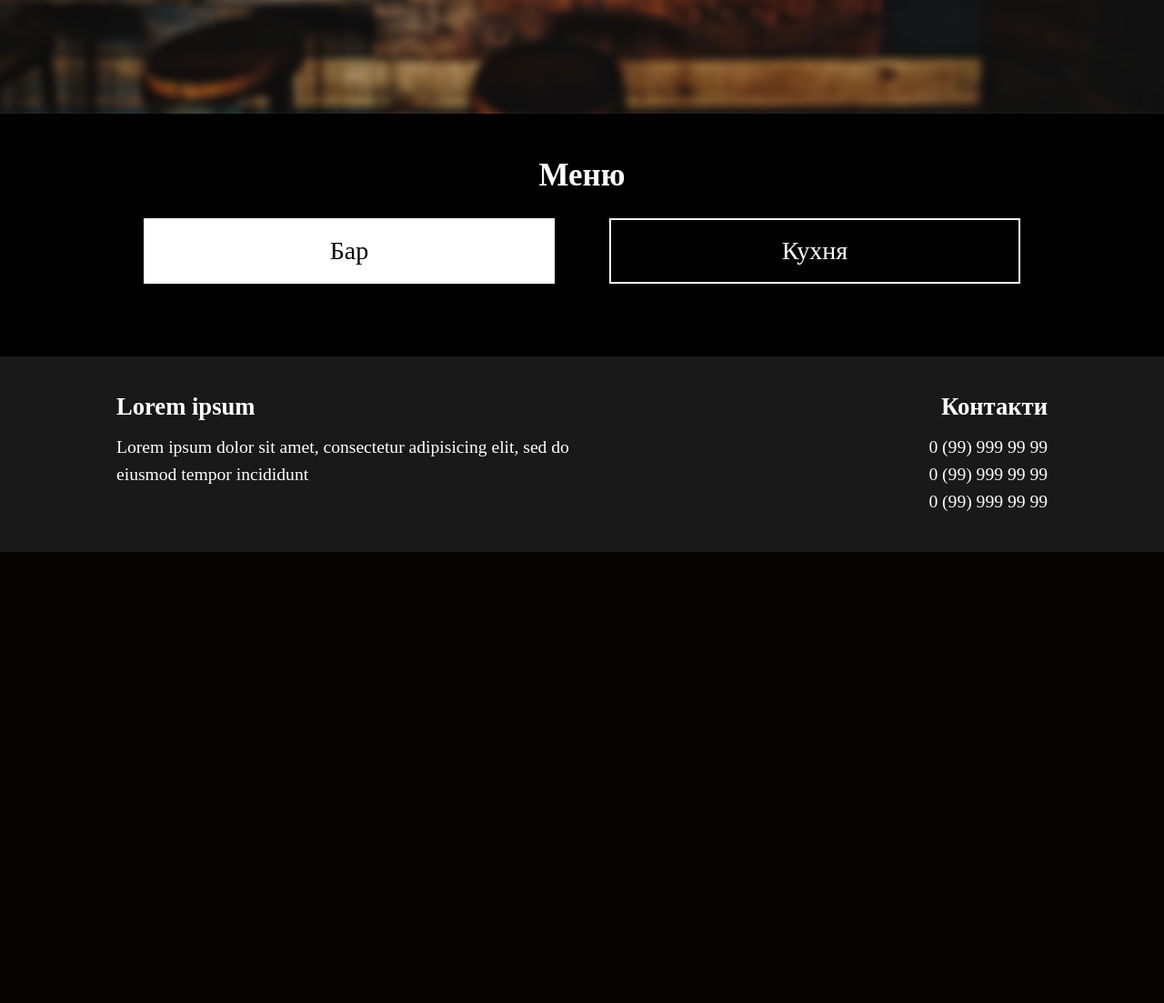
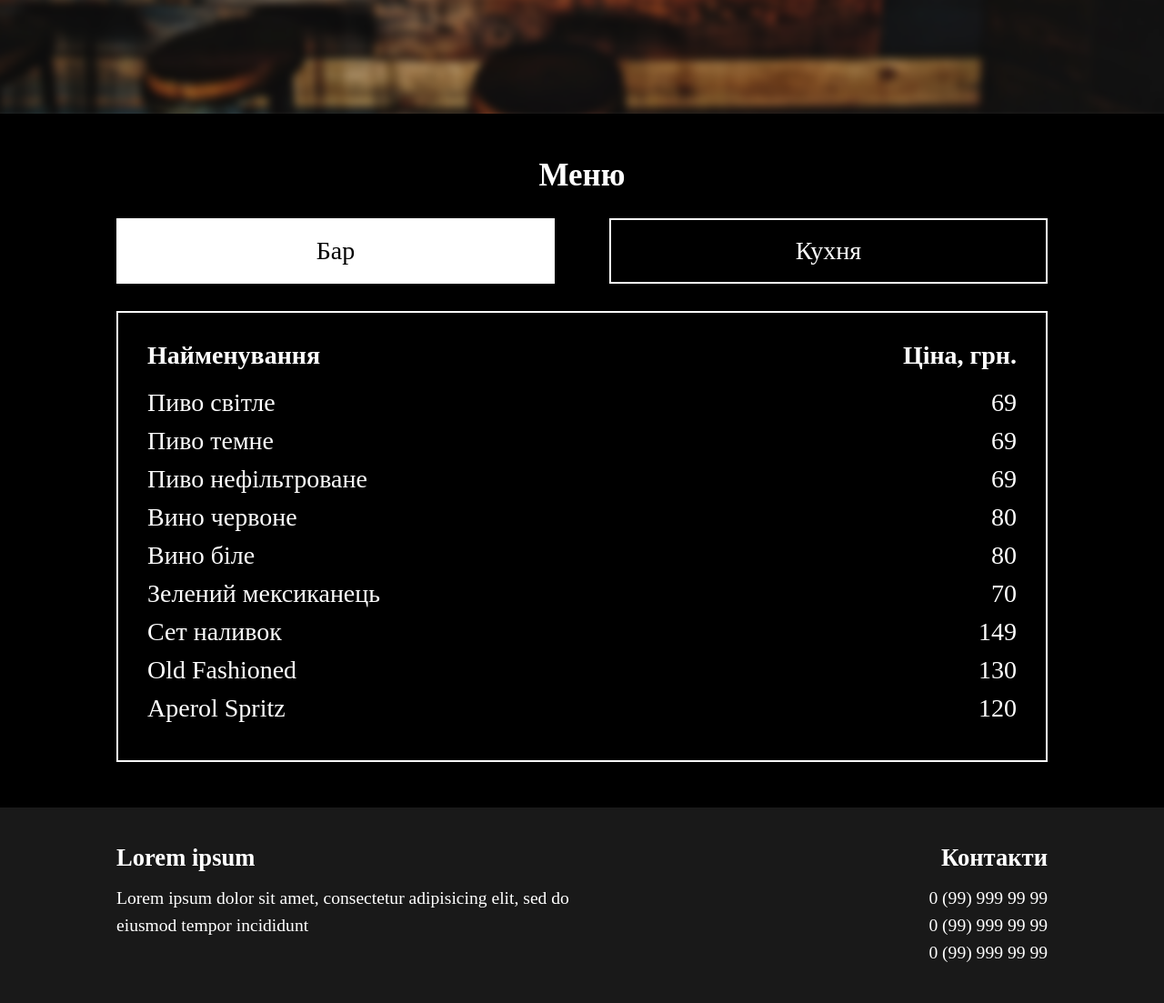
Before and after one commit to trofim0904/WebSiteForRestaurant, a PHP site: page /menu.html in a window 1280 px wide. Shown: the part 675-1778 px from the top of the page at 91% size. Before the commit the page ends 1282 px from the top, so only its background shows below. Run offline with PHP 8.4, Linux system fonts and the light colour scheme; some web fonts are replaced.

Commit message:
add menu

```diff
--- a/menu.html
+++ b/menu.html
@@ -36,17 +36,106 @@
         <div class="menu container">
             <h2 id="menutitle">Меню</h2>
             <div class="menu-types">
-                <div id="bar_button" class="menu-type type-active" onclick="bar_active()">Бар</div>
-                <div id="kitchen_button" class="menu-type" onclick="kitchen_active()" >Кухня</div>
+                <div id="bar_button" class="menu-type type-active" onclick="bar_active()" style="margin-left: 0;">Бар</div>
+                <div id="kitchen_button" class="menu-type" onclick="kitchen_active()"  style="margin-right: 0;">Кухня</div>
             </div>
             <div id="bar_menu" class="chosen-menu chosen-active">
                 <table>
-
+                    <thead>
+                        <tr>
+                            <th style="text-align: left;">Найменування</th>
+                            <th style="text-align: right;">Ціна, грн.</th>
+                        </tr>
+                    </thead>
+                    <tbody>
+                        <tr>
+                            <td>Пиво світле</td>
+                            <td class="price">69</td>
+                        </tr>
+                         <tr>
+                            <td>Пиво темне</td>
+                            <td class="price">69</td>
+                        </tr>
+                        <tr>
+                            <td>Пиво нефільтроване</td>
+                            <td class="price">69</td>
+                        </tr>
+                        <tr>
+                            <td>Вино червоне</td>
+                            <td class="price">80</td>
+                        </tr>
+                        <tr>
+                            <td>Вино біле</td>
+                            <td class="price">80</td>
+                        </tr>
+                        <tr>
+                            <td>Зелений мексиканець</td>
+                            <td class="price">70</td>
+                        </tr>
+                        <tr>
+                            <td>Сет наливок</td>
+                            <td class="price">149</td>
+                        </tr>
+                        <tr>
+                            <td>Old Fashioned</td>
+                            <td class="price">130</td>
+                        </tr>
+                        <tr>
+                            <td>Aperol Spritz</td>
+                            <td class="price">120</td>
+                        </tr>
+                    </tbody>
                 </table>
             </div>
             <div id="kitchen_menu" class="chosen-menu">
                 <table>
-
+                    <thead>
+                        <tr>
+                            <th style="text-align: left;">Найменування</th>
+                            <th style="text-align: right;">Ціна, грн.</th>
+                      </tr>
+                    </thead>
+                    <tbody>
+                      <tr>
+                        <td>Цибулеві кільця</td>
+                        <td class="price">79</td>
+                      </tr>
+                      <tr>
+                        <td>Сирні кульки</td>
+                        <td class="price">99</td>
+                      </tr>
+                      <tr>
+                        <td>Піца "Маргарита"</td>
+                        <td class="price">139</td>
+                      </tr>
+                      <tr>
+                        <td>Піца з грибами</td>
+                        <td class="price">169</td>
+                      </tr>          <tr>
+                        <td>М'ясна тарілка</td>
+                        <td class="price">199</td>
+                      </tr>
+                      <tr>
+                        <td>Салат "Цезарь"</td>
+                        <td class="price">129</td>
+                      </tr>
+                      <tr>
+                        <td>Борщ</td>
+                        <td class="price">79</td>
+                      </tr>
+                      <tr>
+                        <td>Вареники з картоплею</td>
+                        <td class="price">59</td>
+                      </tr>
+                      <tr>
+                        <td>Крильця</td>
+                        <td class="price">99</td>
+                      </tr>
+                      <tr>
+                        <td>Банош</td>
+                        <td class="price">89</td>
+                      </tr>
+                    </tbody>
                 </table>
             </div>
         </div>
--- a/style/menu.css
+++ b/style/menu.css
@@ -32,16 +32,37 @@
     color: black;
 
 }
+
 .chosen-menu{
     display: none;
 }
 .chosen-active{
     display: block;
 }
+.chosen-menu table{
+    width: 100%;
+    font-size: 2.0em;
+    border: 2px solid #fff;
+    padding: 30px;
+    line-height: 30px;
+
+}
+.chosen-menu table th{
+    padding-bottom: 20px;
+}
+.chosen-menu table td{
+    padding-bottom: 10px;
+}
+.chosen-menu table td.price{
+    text-align: right;
+}
+
 @media (max-width: 600px){
     .menu-types .menu-type{
         margin-right: 0;
         margin-left: 0;
-
+    }
+    .chosen-menu table{
+        font-size: 1.5em;
     }
 }
```
